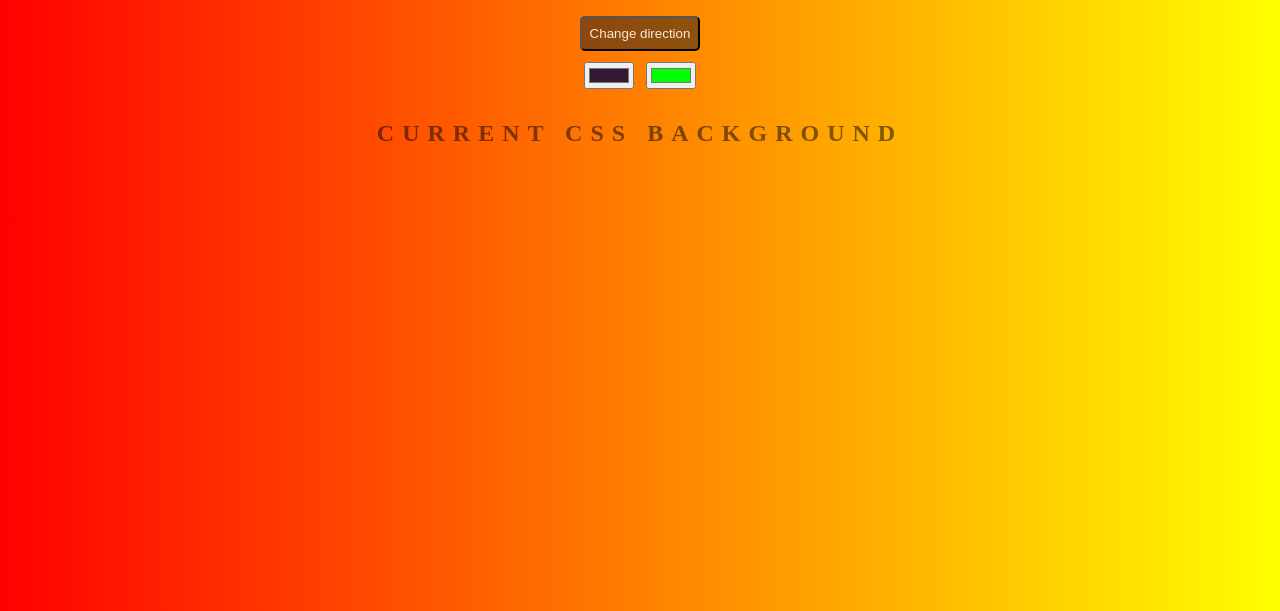
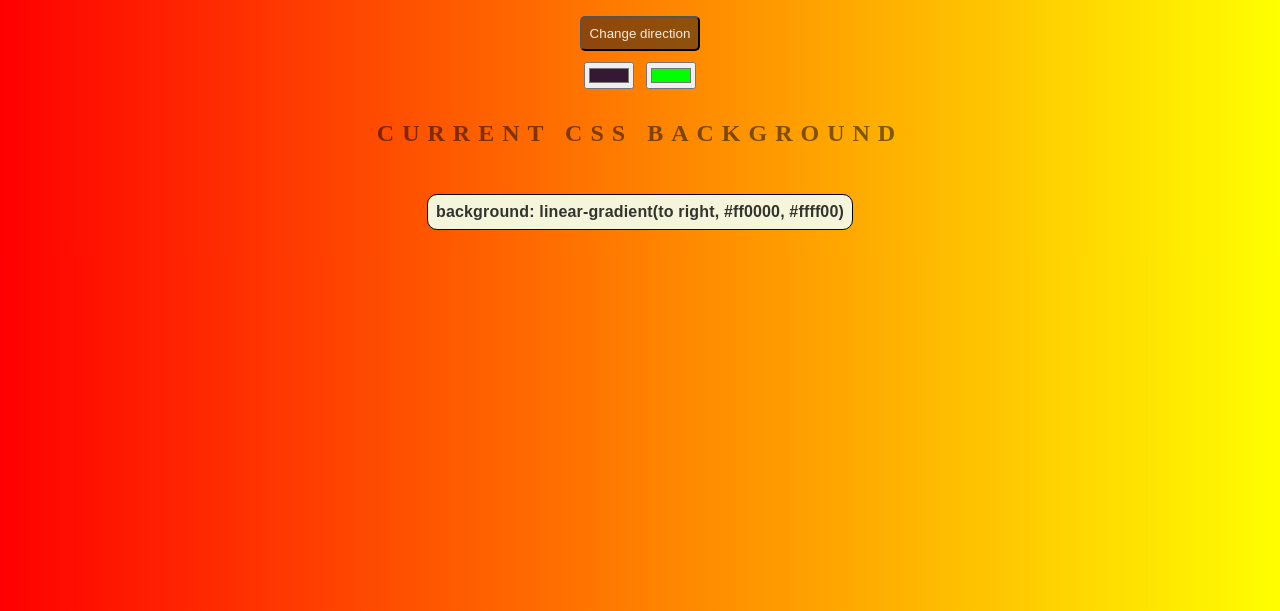
Before and after one commit to nfluk/ZTM_WebDev, a plain HTML site: page Background_Generator/index.html in a window 1280 px wide. Shown: the part 189-800 px from the top of the page. Drawn offline with Linux system fonts and the light colour scheme.

Commit message:
refined code snippet part

```diff
--- a/Background_Generator/script.js
+++ b/Background_Generator/script.js
@@ -4,6 +4,8 @@ let color2 = document.querySelector('.color2');
 let h3 = document.querySelector('h3');
 let body = document.body;
 let direction = 'right';
+
+h3.textContent = `background: linear-gradient(to right, #ff0000, #ffff00)`;
 
 btn.addEventListener('click', () => {
   if (direction === 'right') {
@@ -26,8 +28,6 @@ color2.addEventListener('input', () => {
 
 function addCodeSnippet(direction = 'right') {
   let gradient = `linear-gradient(to ${direction}, ${color1.value}, ${color2.value})`;
-  // h3.innerText = '';
-  // h3.appendChild(document.createTextNode(`background: ${gradient});`));
   h3.textContent = `background: ${gradient};`;
   body.style.backgroundImage = gradient;
 }
--- a/Background_Generator/style.css
+++ b/Background_Generator/style.css
@@ -19,10 +19,14 @@ h1 {
 
 h3 {
   font: 900 1em 'Raleway', sans-serif;
-  color: rgba(0, 0, 0, 0.5);
+  color: rgba(0, 0, 0, 0.789);
   text-align: center;
   text-transform: none;
   letter-spacing: 0.01em;
+  border: 1px solid black;
+  border-radius: 10px;
+  padding: 0.5rem;
+  background-color: beige;
 }
 
 main {
```
